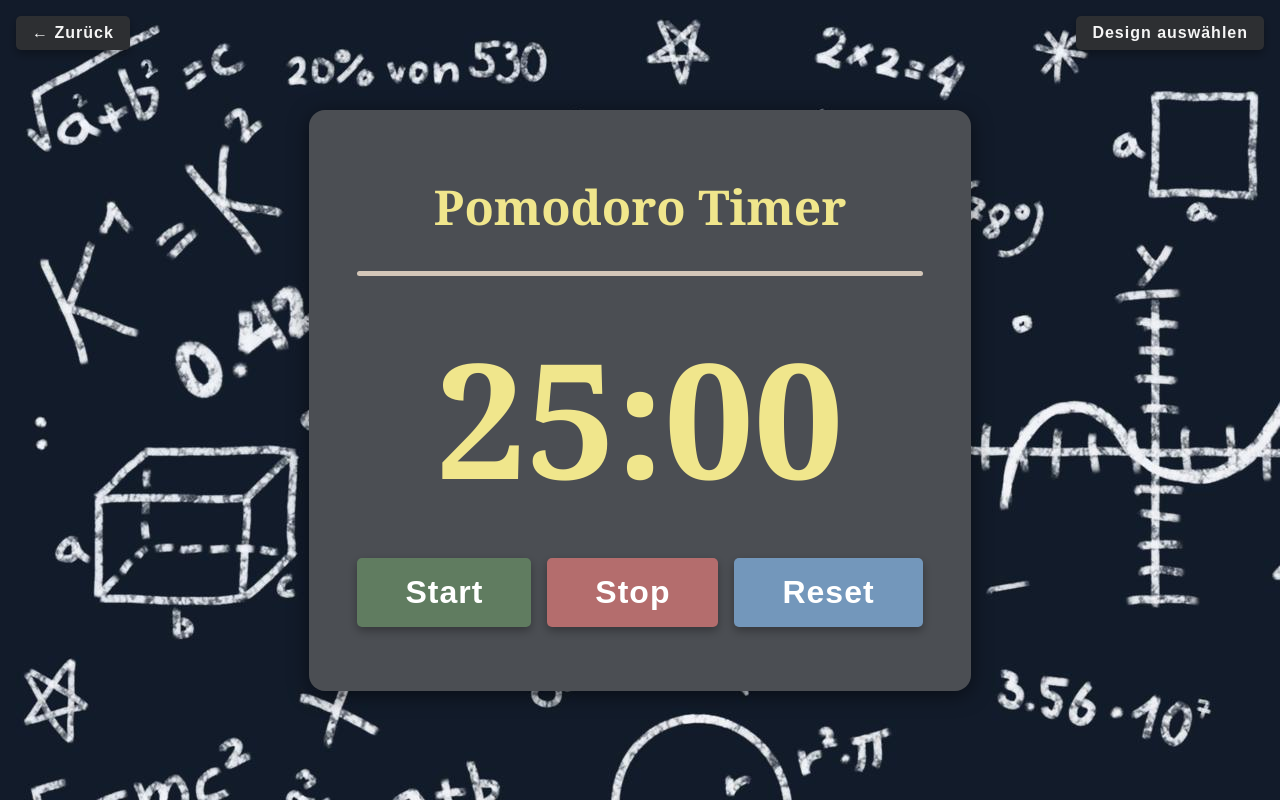
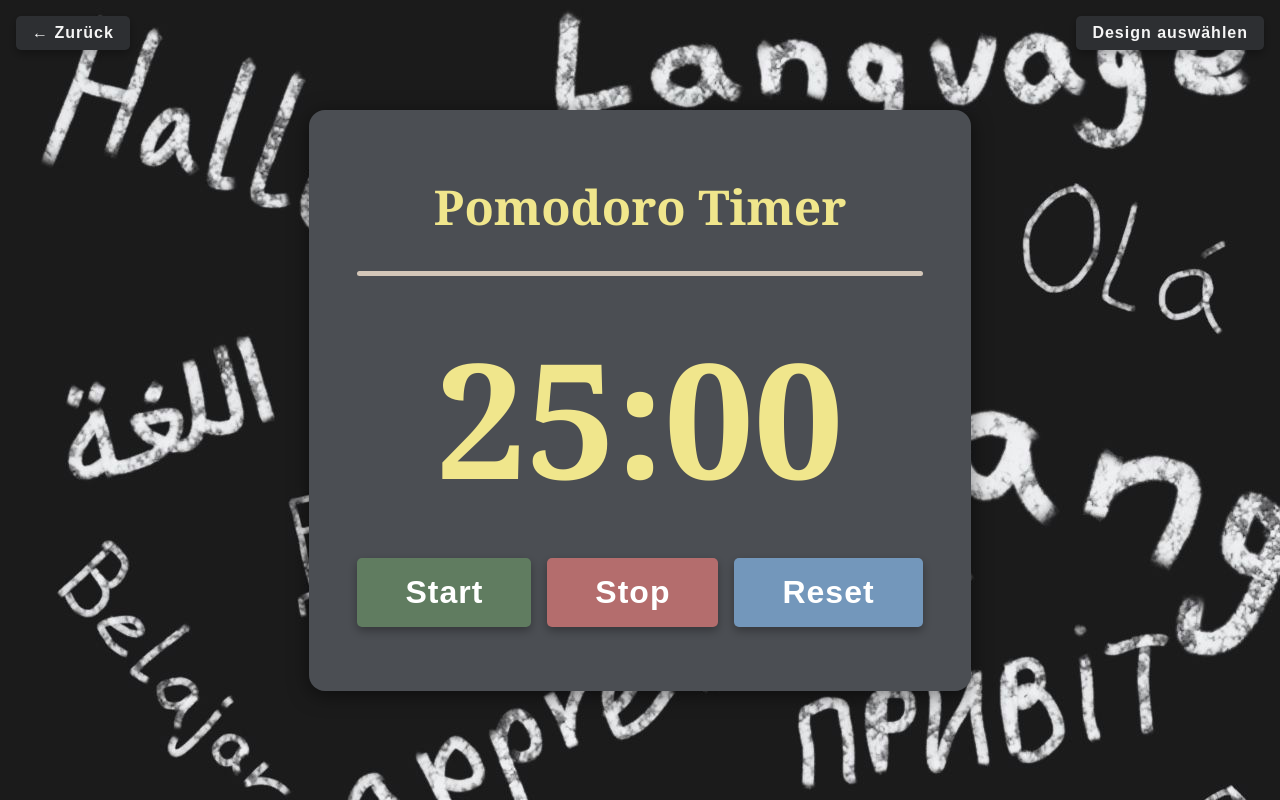
Before and after one commit to Coding-Bz/Sweet-To-Do, a plain HTML site: page PromodoroL.html in a window 1280 px wide. Drawn offline with Linux system fonts and the light colour scheme.

Commit message:
Update PromodoroL.html

```diff
--- a/PromodoroL.html
+++ b/PromodoroL.html
@@ -31,7 +31,7 @@
   </style>
 </head>
 
-<body style="background-image: url('B.jpg');">
+<body style="background-image: url('B3.jpg');">
   <button class="back-button" onclick="goBack()">← Zurück</button> <!-- Back button -->
   <div class="theme-dropdown">
     <button class="theme-dropdown-button" onclick="toggleDropdown()">Design auswählen</button>
```
